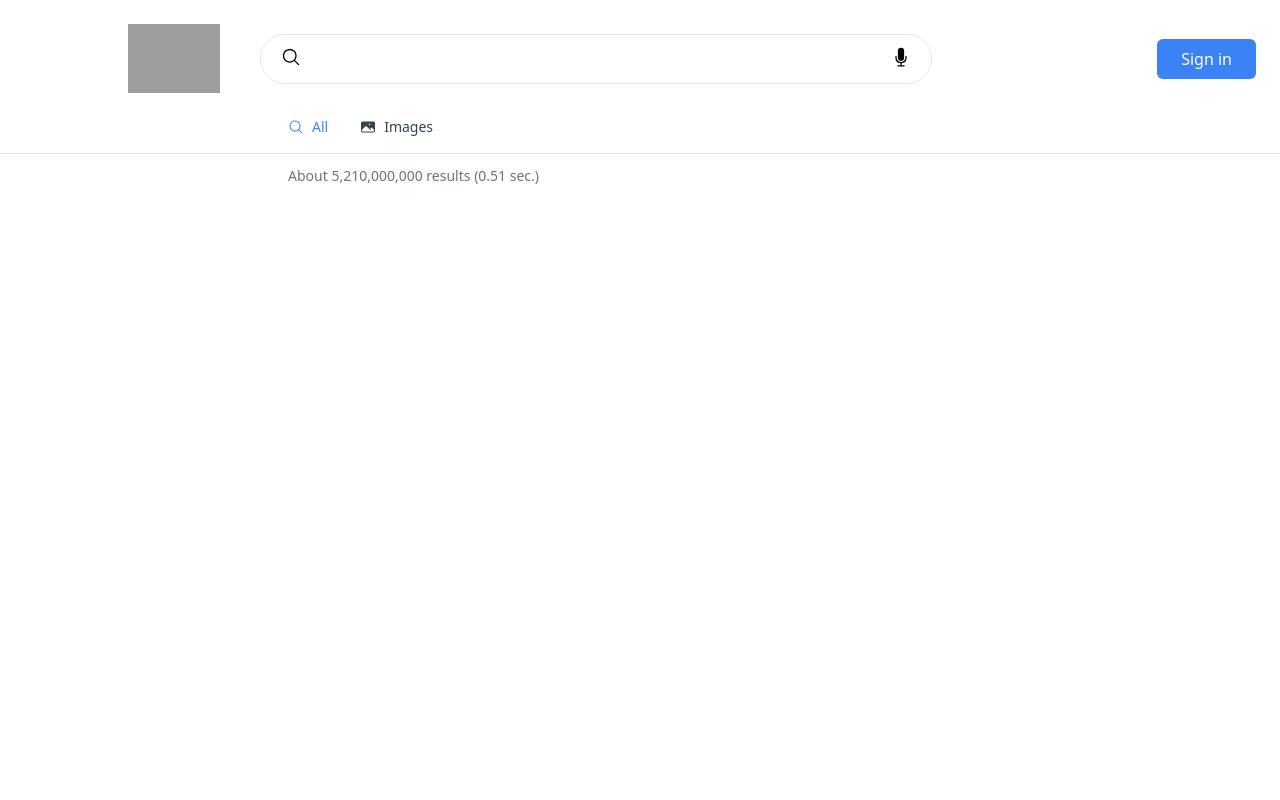
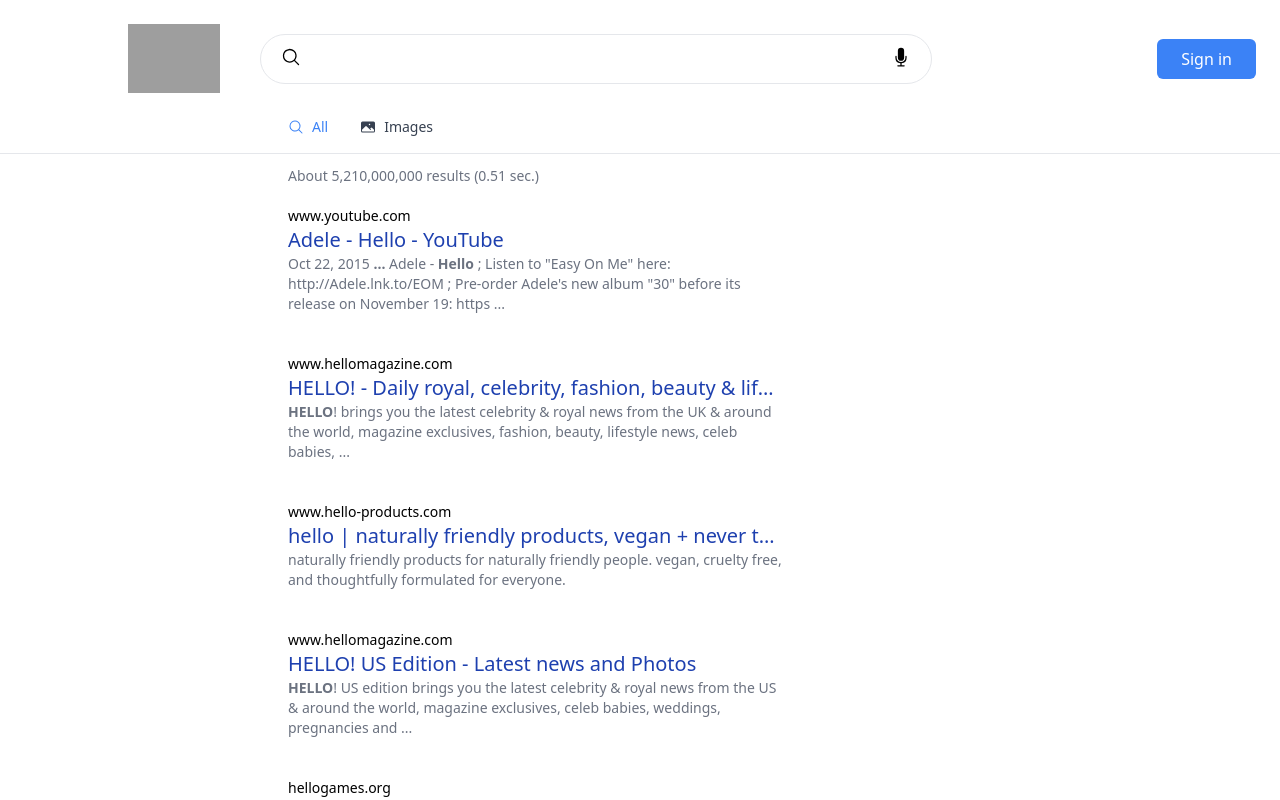
Before and after one commit to zmzm/google-clone-next-js, a Next.js app: page /search in a window 1280 px wide. Shown: the top 800 px of the page. Built offline with nearby package versions, Linux system fonts and the light colour scheme; no server answers; grey boxes are pictures that could not be loaded.

Commit message:
added search results page

```diff
--- a/components/SearchHeader/index.jsx
+++ b/components/SearchHeader/index.jsx
@@ -9,7 +9,7 @@
   const router = useRouter();
 
   return (
-    <header className="sticky top-0">
+    <header className="sticky top-0 bg-white">
       <div className="flex w-full p-6 pl-32 items-center">
         <Logo width={92} height={30} className="object-contain" />
         <SearchInput className="ml-10" defaultValue={router.query.q} />
--- /dev/null
+++ b/components/SearchResults/ResultItem.jsx
@@ -0,0 +1,18 @@
+import React from 'react';
+import parse from 'html-react-parser';
+
+const ResultItem = ({ displayLink, link, title, snippet }) => {
+  return (
+    <div key={link} className="w-[50%] mb-10">
+      <a href={link} className="group">
+        <p className="text-sm">{displayLink}</p>
+        <h3 className="text-xl text-blue-800 group-hover:underline font-medium truncate">
+          {title}
+        </h3>
+      </a>
+      <p className="text-sm text-gray-500">{parse(snippet)}</p>
+    </div>
+  );
+};
+
+export default ResultItem;
--- a/components/SearchResults/index.jsx
+++ b/components/SearchResults/index.jsx
@@ -1,13 +1,27 @@
 import React from 'react';
+import ResultItem from './ResultItem';
 
 const SearchResults = ({
+  searchData,
   searchInformation: { formattedSearchTime, formattedTotalResults },
 }) => {
+  const renderResults = () =>
+    searchData.map(({ displayLink, link, title, htmlSnippet }) => (
+      <ResultItem
+        key={link}
+        displayLink={displayLink}
+        link={link}
+        title={title}
+        snippet={htmlSnippet}
+      />
+    ));
+
   return (
-    <div className="w-full">
-      <p className="text-gray-500 text-sm mb-5 mt-3 pl-72">
+    <div className="w-full pl-72">
+      <p className="text-gray-500 text-sm mb-5 mt-3">
         About {formattedTotalResults} results ({formattedSearchTime} sec.)
       </p>
+      {renderResults()}
     </div>
   );
 };
--- a/package.json
+++ b/package.json
@@ -11,6 +11,7 @@
   "dependencies": {
     "@heroicons/react": "^2.0.13",
     "@next/font": "13.1.1",
+    "html-react-parser": "^3.0.8",
     "next": "13.1.1",
     "next-auth": "^4.18.7",
     "react": "18.2.0",
--- a/pages/search.jsx
+++ b/pages/search.jsx
@@ -1,23 +1,18 @@
 import React from 'react';
 import Head from 'next/head';
-import { useRouter } from 'next/router';
 import SearchHeader from '../components/SearchHeader';
 import dataMock from '../mocks/dataMock.json';
 import SearchResults from '../components/SearchResults';
 
-const Search = ({ data: { searchInformation } }) => {
-  const router = useRouter();
-
-  return (
+const Search = ({ data: { searchInformation, items } }) => (
   <div>
     <Head>
-        <title>{router.query.q} - Search results</title>
+      <title>Search results</title>
     </Head>
     <SearchHeader />
-      <SearchResults searchInformation={searchInformation} />
+    <SearchResults searchInformation={searchInformation} searchData={items} />
   </div>
 );
-};
 
 export async function getServerSideProps() {
   // const { query: { q, searchType } = {} } = context;
```
Also changed, not shown: 1 other file (tests, documents, lock files or other folders). Lines whose indentation alone changed are shown as unchanged.
